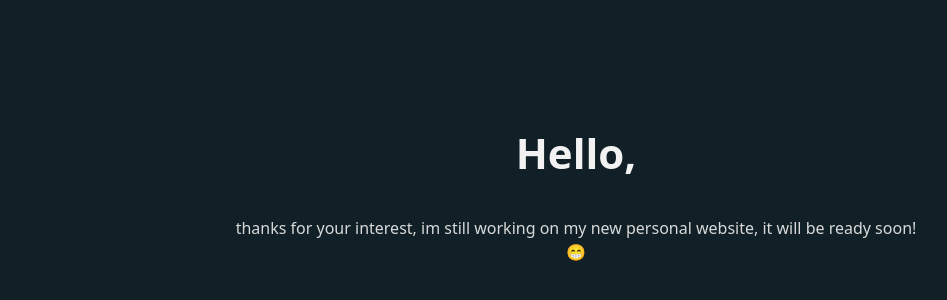
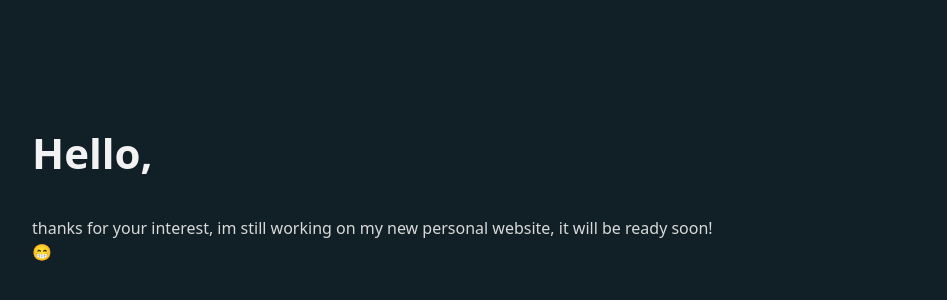
Before and after one commit to CsarGomez/cesargomez.io_V2021, a Next.js app: page / in a window 1280 px wide. Shown: the part 224-524 px from the top of the page, without its empty margins (64-1011 px from the left). Built offline with nearby package versions, Linux system fonts and the light colour scheme.

Commit message:
init personal website

```diff
--- a/pages/index.tsx
+++ b/pages/index.tsx
@@ -12,7 +12,7 @@
       </Head>
 
 
-      <div className='w-screen h-screen bg-[#102026] flex flex-col justify-center items-center'>
+      <div className='w-screen h-screen bg-[#102026] flex flex-col justify-center px-[6rem]'>
 
       <h1 className='font-bold text-[42px] text-[#f2f2f2] my-[2rem]'>Hello,</h1>
       <p className='text-[16px] text-[#d9d9d9]'>thanks for your interest, im still working on my new personal website, it will be ready soon!</p>
```
